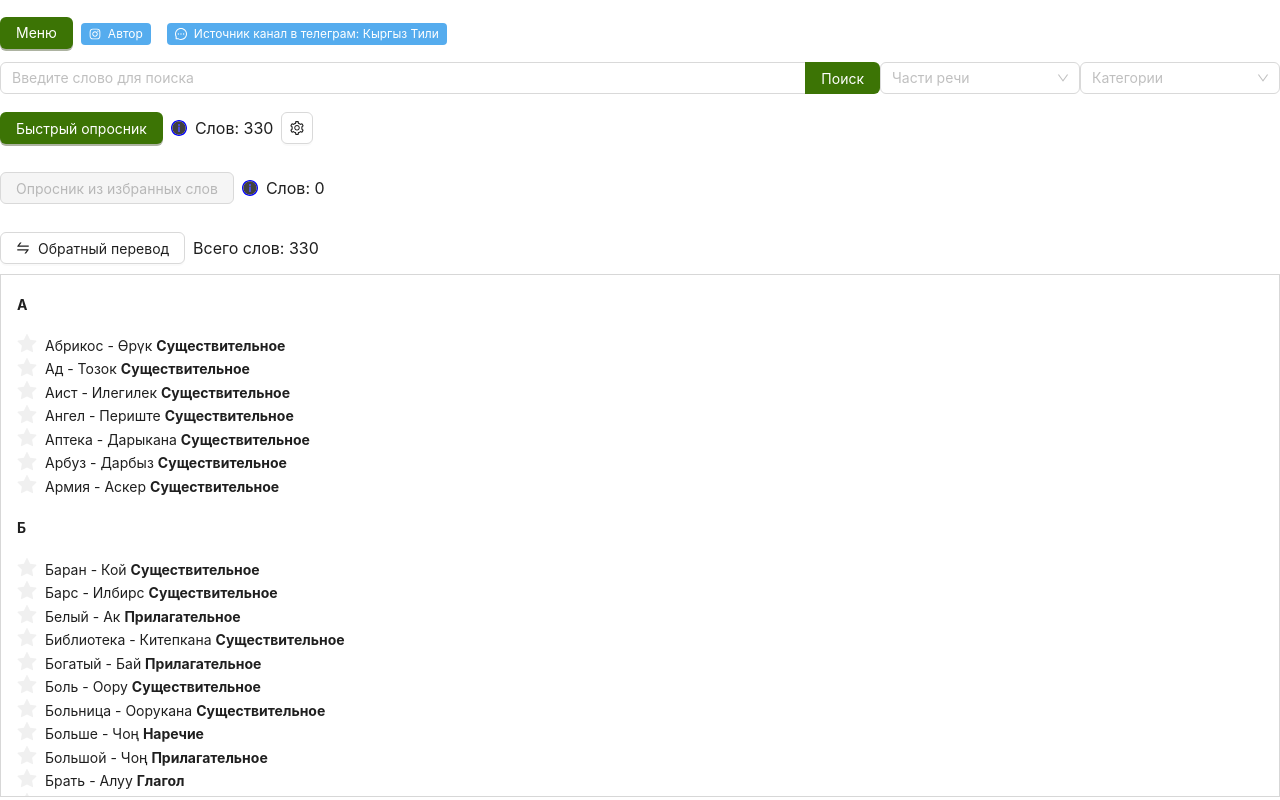
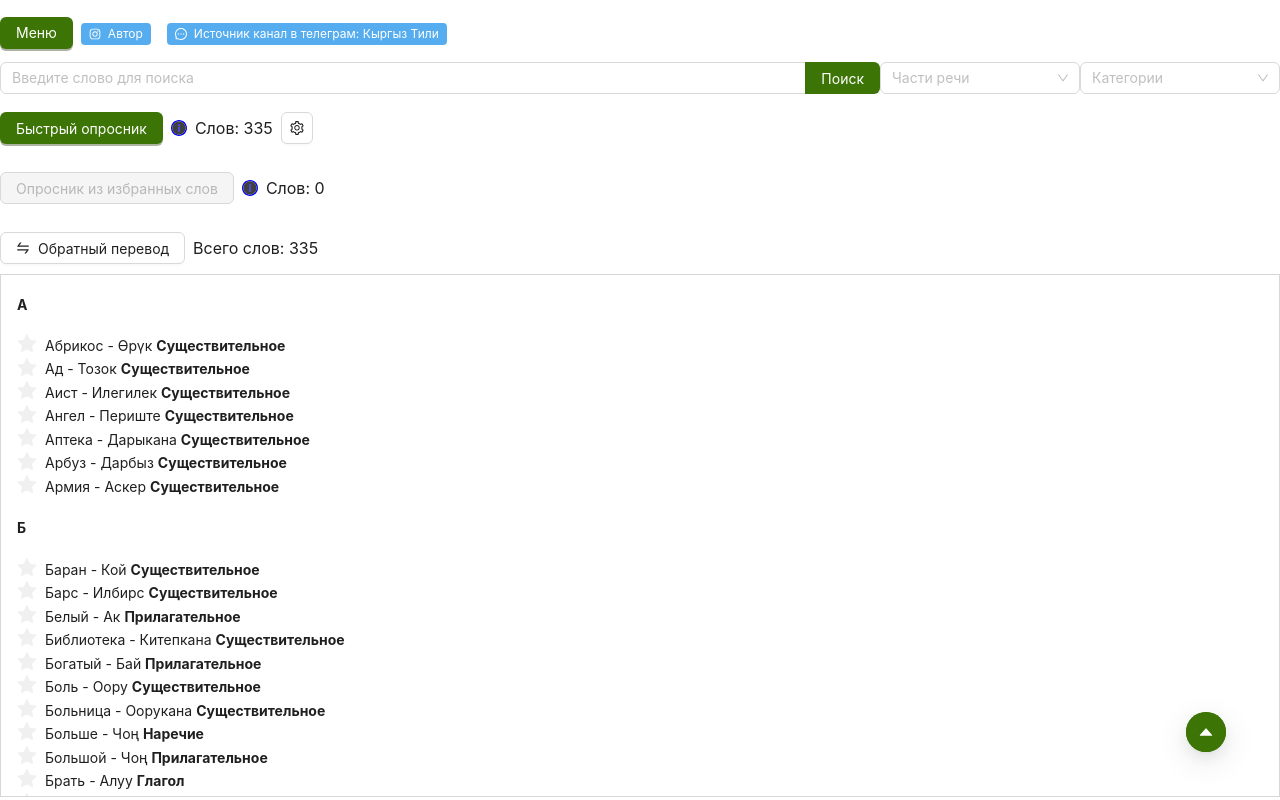
Before and after one commit to VADMARK223/kg, a React (Create React App) app: page / in a window 1280 px wide. Built offline with nearby package versions, Linux system fonts and the light colour scheme.

Commit message:
Scroll up button.

```diff
--- a/src/components/dictionary/Dictionary.tsx
+++ b/src/components/dictionary/Dictionary.tsx
@@ -7,8 +7,8 @@
 import React, { useState, useEffect, useRef } from 'react'
 import data from '../../assets/dictionary.json'
 import Word from './Word'
-import { Button, Space, InputNumber, Tooltip, Popover, List, Empty } from 'antd'
-import { InfoCircleTwoTone, SwapOutlined, SettingOutlined } from '@ant-design/icons'
+import { Button, Space, InputNumber, Tooltip, Popover, List, Empty, FloatButton } from 'antd'
+import { InfoCircleTwoTone, SwapOutlined, SettingOutlined, CaretUpOutlined } from '@ant-design/icons'
 import { fetchDic } from '../../api/dictionary'
 import { useDispatch, useSelector } from 'react-redux'
 import type { DicDto } from '../../models/dto/DicDto'
@@ -148,6 +148,10 @@ const Dictionary = (): JSX.Element => {
     distanceFromTop = (scrollableDivRef.current as unknown as HTMLDivElement).offsetTop;
   }
 
+  const scrollUpHandler = (): void => {
+    (scrollableDivRef.current as unknown as HTMLDivElement).scroll(0, 0)
+  }
+
   return (
     <>
       <Space direction={'vertical'} style={{ width: '100%' }}>
@@ -269,6 +273,7 @@ const Dictionary = (): JSX.Element => {
           />
         </InfiniteScroll>
       </div>
+      <FloatButton icon={<CaretUpOutlined/>} type="primary" style={{ right: 54 }} onClick={scrollUpHandler}/>
     </>
   )
 }
```
Also changed, not shown: src/assets/dictionary.json (+1 -1 lines).
